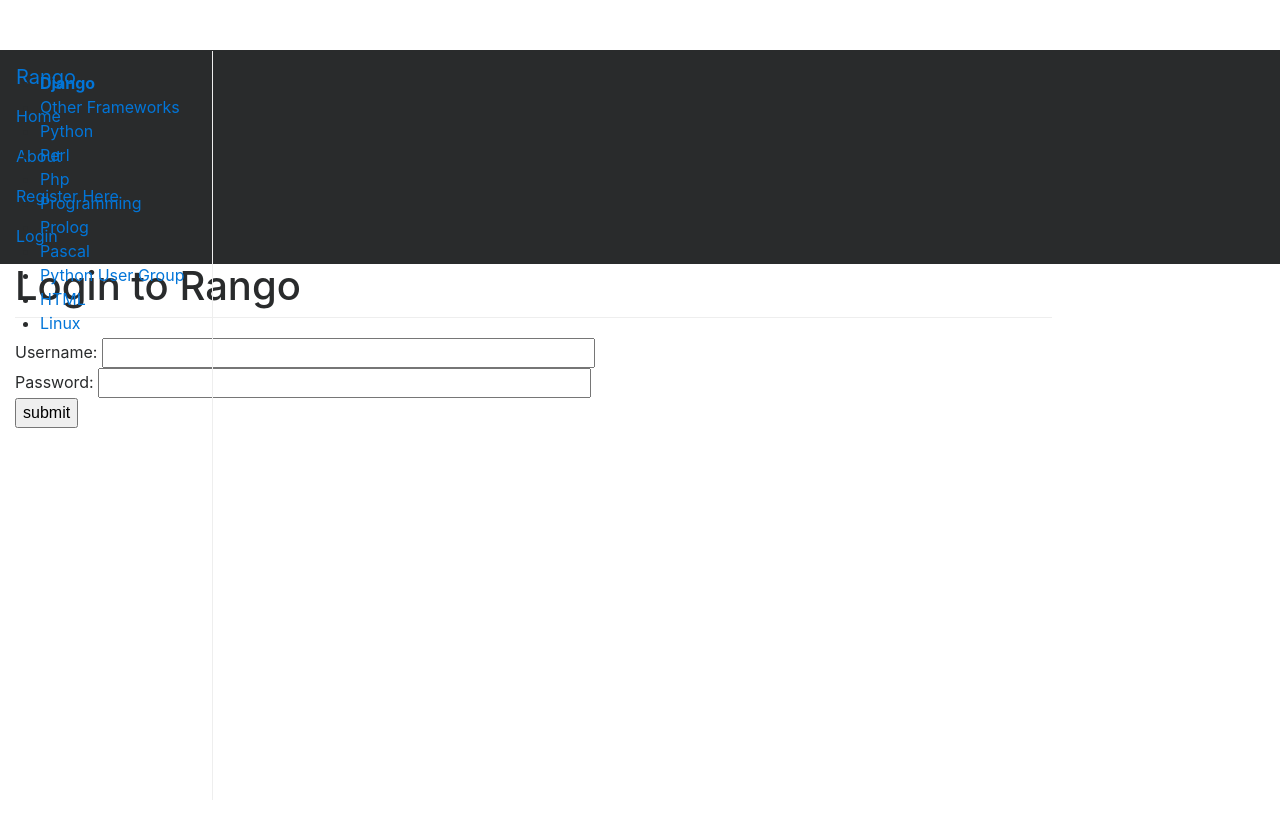
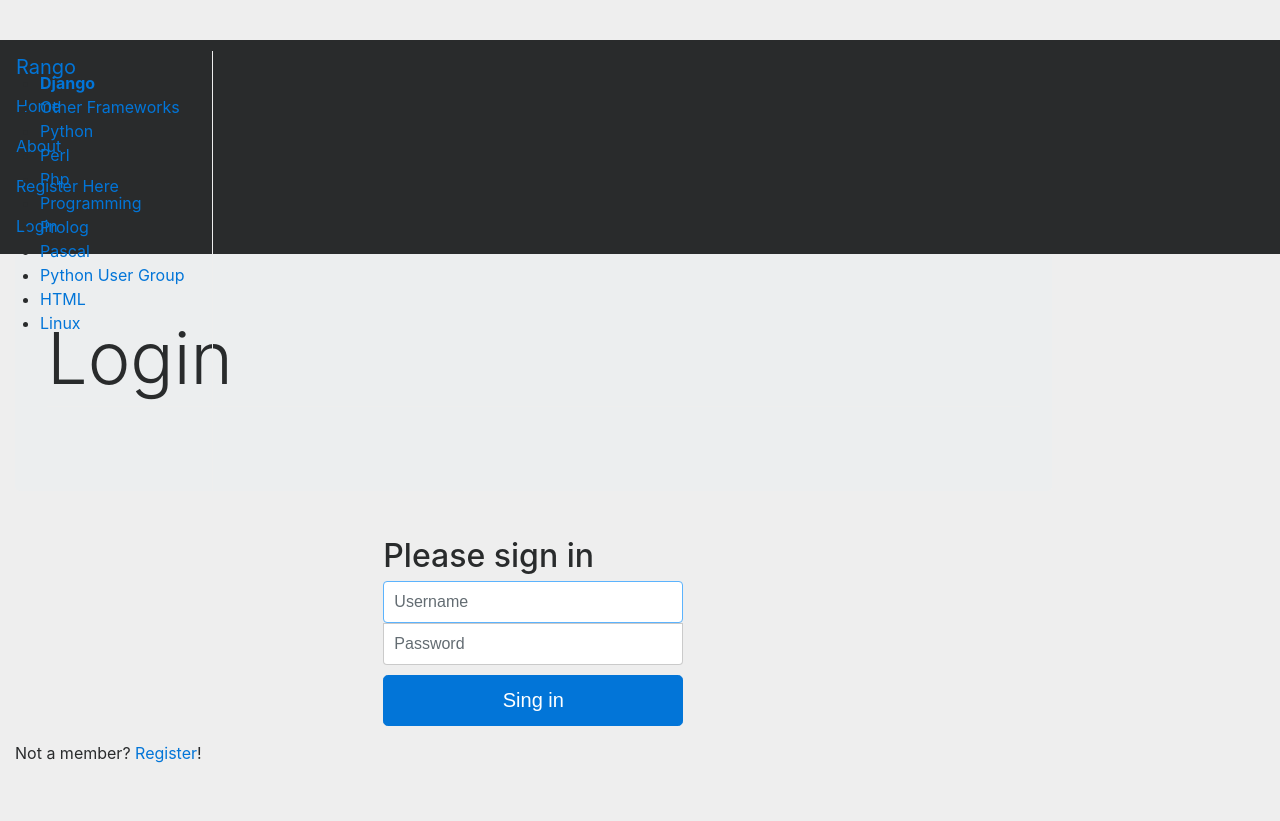
Before and after one commit to kalnynsh/tango_with_django, a Django app: template tango_with_django/templates/rango/login.html in a window 1280 px wide. Before the commit the page ends 800 px from the top, so only its background shows below. Run offline with Django 3.2, Linux system fonts and the light colour scheme; the template is opened without the code that fills it: values that come from a table or form of the project are taken from there, others are empty; data comes from the database, SQL or seed files in the repository; some libraries are stand-ins or nearby versions.

Commit message:
92. In /templates/rango/ update login template.

```diff
--- /dev/null
+++ b/tango_with_django/static/css/signin.css
@@ -0,0 +1,39 @@
+body {
+  padding-top: 40px;
+  padding-bottom: 40px;
+  background-color: #eee;
+}
+
+.form-signin {
+  max-width: 330px;
+  padding: 15px;
+  margin: 0 auto;
+}
+.form-signin .form-signin-heading,
+.form-signin .checkbox {
+  margin-bottom: 10px;
+}
+.form-signin .checkbox {
+  font-weight: normal;
+}
+.form-signin .form-control {
+  position: relative;
+  height: auto;
+  -webkit-box-sizing: border-box;
+          box-sizing: border-box;
+  padding: 10px;
+  font-size: 16px;
+}
+.form-signin .form-control:focus {
+  z-index: 2;
+}
+.form-signin input[type="email"] {
+  margin-bottom: -1px;
+  border-bottom-right-radius: 0;
+  border-bottom-left-radius: 0;
+}
+.form-signin input[type="password"] {
+  margin-bottom: 10px;
+  border-top-left-radius: 0;
+  border-top-right-radius: 0;
+}
--- a/tango_with_django/templates/rango/login.html
+++ b/tango_with_django/templates/rango/login.html
@@ -6,20 +6,23 @@
 {% endblock %}
 
 {% block body_block %}
-    <h1>Login to Rango</h1>
-
-    <form id="login_form" method="post" action="{% url 'rango:login' %}">
-
+<link rel="stylesheet" href="{% static 'css/signin.css' %}">
+<div class="jumbotron">
+    <h1 class="display-3">Login</h1>
+</div>
+    <form class="form-signin" role="form" method="post" action=".">
         {% csrf_token %}
-
-        Username: <input type="text" name="username" value="" size="50" />
-        <br />
-
-        Password: <input type="password" name="password" value="" size="50" />
-        <br />
-
-        <input type="submit" value="submit" />
-
+        <h2 class="form-singin-heading">Please sign in</h2>
+        <label for="inputUsername" class="sr-only">Username</label>
+        <input type="text" id="id_username" class="form-control" name="username"
+            placeholder="Username" required autofocus>
+        <label for="inputPassword" class="sr-only">Password</label>
+        <input type="password" id="id_password" class="form-control" name="password"
+            placeholder="Password" required>
+        <button class="btn btn-lg btn-primary btn-block" type="submit"
+            value="Submit">Sing in</button>
+        <input type="hidden" name="next" value="{{ next }}" />
     </form>
 
+    <p>Not a member? <a href="{% url 'registration_register' %}">Register</a>!</p>
 {% endblock %}
```
